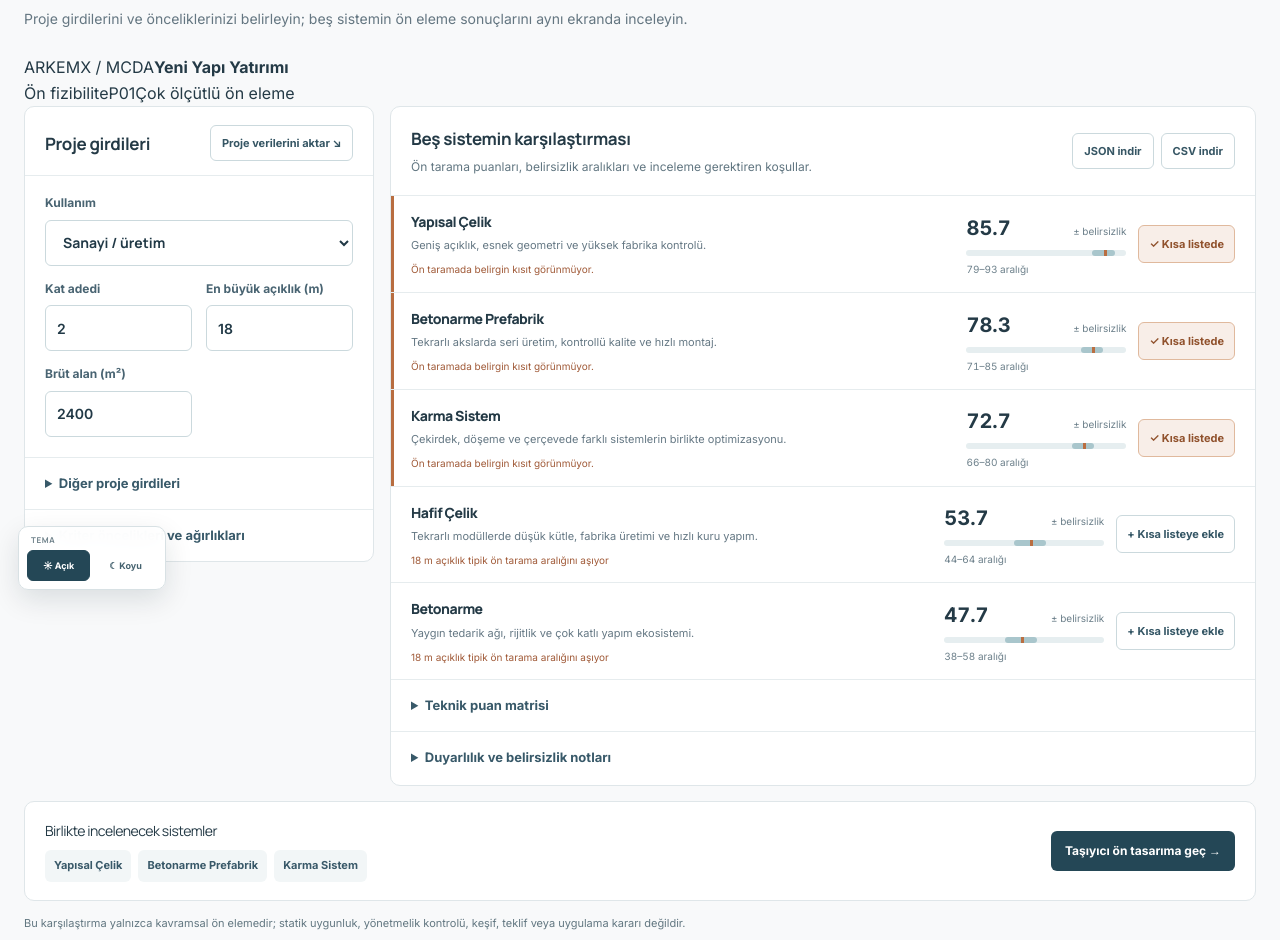
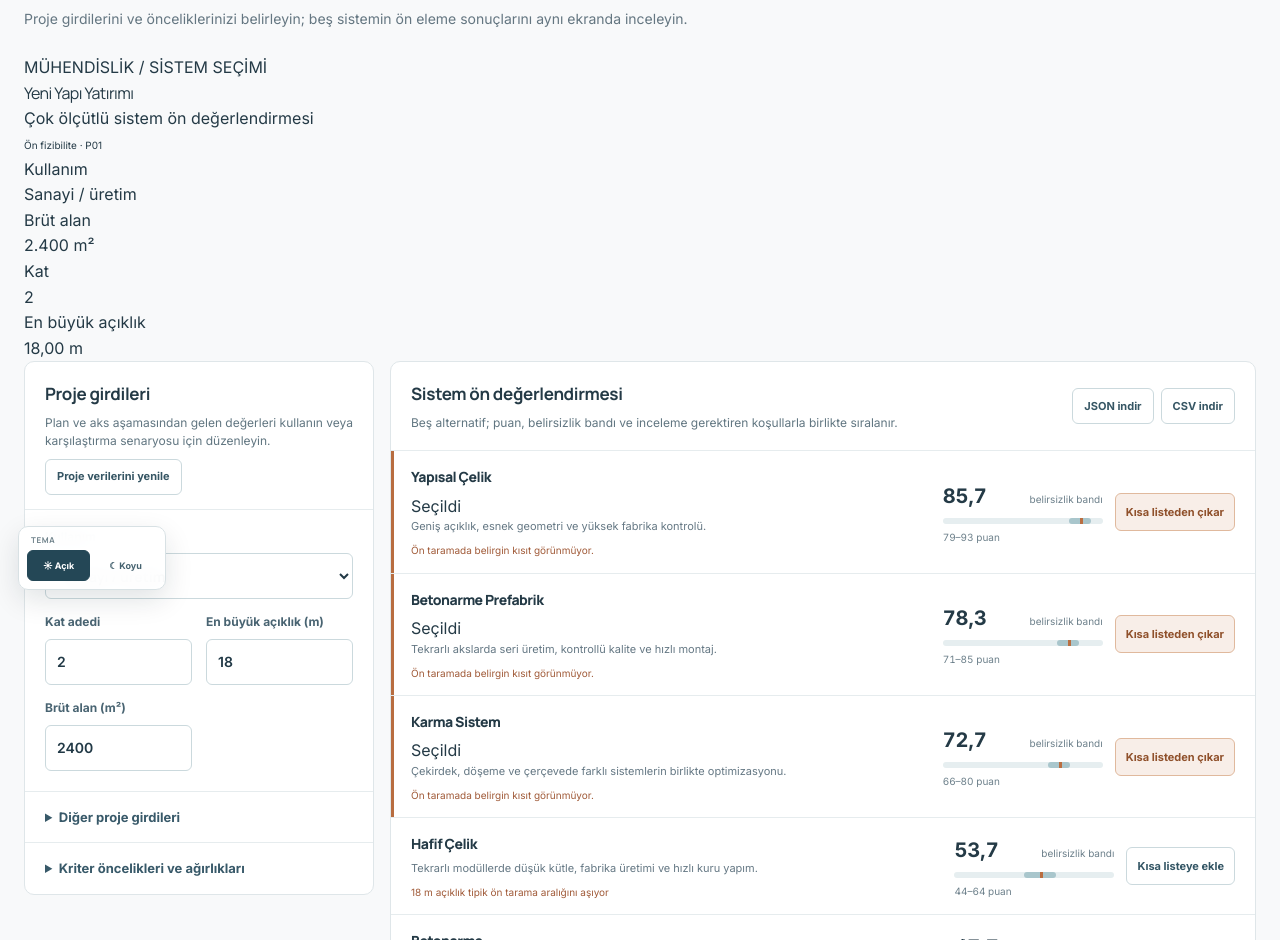
Before and after one commit to BuseIbsiroglu0637/arkemx-core-v1, a Next.js app: page /sistem-karsilastirma in a window 1280 px wide. Shown: the part 192-1132 px from the top of the page. Built offline with nearby package versions, Linux system fonts and the light colour scheme.

Commit message:
ui: polish final system comparison workspace

```diff
--- a/app/components/SystemComparisonTool.tsx
+++ b/app/components/SystemComparisonTool.tsx
@@ -29,6 +29,15 @@ const profiles: Record<SystemId, { name: string; slug: string; description: stri
 };
 
 const defaultWeights: Record<CriterionId, number> = { schedule: 5, certainty: 4, span: 4, mass: 4, carbon: 3, flexibility: 4, supply: 3, fire: 3 };
+const usageLabels: Record<string, string> = {
+  industrial: "Sanayi / üretim",
+  storage: "Depo / lojistik",
+  residential: "Konut",
+  commercial: "Ticari / sosyal",
+};
+const formatArea = (value: number) => value.toLocaleString("tr-TR", { maximumFractionDigits: 1 });
+const formatSpan = (value: number) => value.toLocaleString("tr-TR", { minimumFractionDigits: 2, maximumFractionDigits: 2 });
+const formatScore = (value: number) => value.toLocaleString("tr-TR", { minimumFractionDigits: 1, maximumFractionDigits: 1 });
 
 export function SystemComparisonTool({ simple = false }: { simple?: boolean } = {}) {
   const transferApplied = useRef(false);
@@ -132,8 +141,8 @@ export function SystemComparisonTool({ simple = false }: { simple?: boolean } =
     });
 
     setFloors(currentProjectSource.floors);
-    setArea(currentProjectSource.area);
-    setSpan(currentProjectSource.span);
+    setArea(Number(currentProjectSource.area.toFixed(1)));
+    setSpan(Number(currentProjectSource.span.toFixed(2)));
     setUsage(currentProjectSource.usage);
     setSourceSnapshot(currentProjectSource);
   }, [currentProjectSource, fireRating, patchModule, repetition, transport]);
@@ -152,8 +161,8 @@ export function SystemComparisonTool({ simple = false }: { simple?: boolean } =
       const input = saved.input;
       if (typeof input.usage === "string") setUsage(input.usage);
       if (typeof input.floors === "number") setFloors(input.floors);
-      if (typeof input.span === "number") setSpan(input.span);
-      if (typeof input.area === "number") setArea(input.area);
+      if (typeof input.span === "number") setSpan(Number(input.span.toFixed(2)));
+      if (typeof input.area === "number") setArea(Number(input.area.toFixed(1)));
       if (typeof input.repetition === "number") setRepetition(input.repetition);
       if (typeof input.transport === "number") setTransport(input.transport);
       if (typeof input.fireRating === "number") setFireRating(input.fireRating);
@@ -175,33 +184,48 @@ export function SystemComparisonTool({ simple = false }: { simple?: boolean } =
   const exportCsv = () => downloadTextFile("arkem-sistem-karsilastirma.csv", ["rank,system,score,low,high,constraints", ...ranking.map((item, index) => `${index + 1},${item.name},${item.score.toFixed(1)},${item.low.toFixed(1)},${item.high.toFixed(1)},"${item.constraints.join("; ")}"`)].join("\n"), "text/csv;charset=utf-8");
 
   if (simple) {
+    const activeUsage = currentProjectSource?.usage ?? usage;
+    const activeArea = currentProjectSource?.area ?? area;
+    const activeFloors = currentProjectSource?.floors ?? floors;
+    const activeSpan = currentProjectSource?.span ?? span;
+
     return <section className="arx-system-tool" data-testid="system-comparison-tool">
-      <div className="arx-system-project-strip" aria-label="Aktif proje ve MCDA durumu">
-        <div><span>ARKEMX / MCDA</span><b>{project.name}</b></div>
-        <div><span>{project.phase}</span><span>{project.revision}</span><span>Çok ölçütlü ön eleme</span></div>
-      </div>
+      <section className="arx-system-context" aria-label="Aktif proje özeti">
+        <div className="arx-system-context-copy">
+          <span>MÜHENDİSLİK / SİSTEM SEÇİMİ</span>
+          <h2>{project.name}</h2>
+          <p>Çok ölçütlü sistem ön değerlendirmesi</p>
+          <small>{project.phase} · {project.revision}</small>
+        </div>
+        <dl className="arx-system-context-kpis">
+          <div><dt>Kullanım</dt><dd>{usageLabels[activeUsage] ?? activeUsage}</dd></div>
+          <div><dt>Brüt alan</dt><dd>{formatArea(activeArea)} m²</dd></div>
+          <div><dt>Kat</dt><dd>{activeFloors}</dd></div>
+          <div><dt>En büyük açıklık</dt><dd>{formatSpan(activeSpan)} m</dd></div>
+        </dl>
+      </section>
       {sourceStale && currentProjectSource ? <section className="arx-mcda-source-status is-stale" role="alert">
         <div>
-          <span>PROJE VERİSİ DEĞİŞTİ</span>
-          <b>MCDA güncellemesi gerekli</b>
-          <p>Kayıtlı MCDA: {area.toLocaleString("tr-TR", { maximumFractionDigits: 1 })} m² · {floors} kat · {span.toLocaleString("tr-TR", { maximumFractionDigits: 3 })} m açıklık. Güncel proje: {currentProjectSource.area.toLocaleString("tr-TR", { maximumFractionDigits: 1 })} m² · {currentProjectSource.floors} kat · {currentProjectSource.span.toLocaleString("tr-TR", { maximumFractionDigits: 3 })} m açıklık.</p>
+          <span>PROJE VERİSİ GÜNCELLENDİ</span>
+          <b>Karşılaştırma girdileri aktif proje verisinden farklı.</b>
+          <p>Karşılaştırma: {formatArea(area)} m² · {floors} kat · {formatSpan(span)} m açıklık. Güncel proje: {formatArea(currentProjectSource.area)} m² · {currentProjectSource.floors} kat · {formatSpan(currentProjectSource.span)} m açıklık.</p>
         </div>
-        <button type="button" onClick={importProjectGeometry}>Güncel proje verisini aktar ve yeniden hesapla</button>
+        <button type="button" onClick={importProjectGeometry}>Proje verilerini yenile ve puanları güncelle</button>
       </section> : manualOverride && currentProjectSource ? <section className="arx-mcda-source-status is-override" role="note">
         <div>
-          <span>MANUEL MCDA SENARYOSU</span>
-          <b>{"Proje snapshot'ı güncel; MCDA girdileri bilinçli olarak farklı."}</b>
-          <p>Güncel proje referansı {currentProjectSource.area.toLocaleString("tr-TR", { maximumFractionDigits: 1 })} m² · {currentProjectSource.floors} kat. İstersen proje değerlerine geri dönebilirsin.</p>
+          <span>MANUEL KARŞILAŞTIRMA SENARYOSU</span>
+          <b>Girdiler güncel projeden bilinçli olarak farklılaştırıldı.</b>
+          <p>Aktif proje referansı {formatArea(currentProjectSource.area)} m² · {currentProjectSource.floors} kat · {formatSpan(currentProjectSource.span)} m açıklık.</p>
         </div>
-        <button type="button" onClick={importProjectGeometry}>Proje değerlerine dön</button>
+        <button type="button" onClick={importProjectGeometry}>Güncel proje değerlerine dön</button>
       </section> : currentProjectSource ? <section className="arx-mcda-source-status is-current" role="status">
-        <div><span>PROJE VERİSİ GÜNCEL</span><b>{"MCDA kaynak snapshot'ı aktif proje ile eşleşiyor."}</b></div>
+        <div><span>PROJE VERİSİYLE SENKRON</span><b>Karşılaştırma güncel proje girdilerini kullanıyor.</b><p>Alan, kat, kullanım ve açıklık değerleri proje zinciriyle eşleşiyor.</p></div>
       </section> : null}
       <div className="arx-system-grid">
         <section className="arx-system-panel" aria-labelledby="arx-system-input-title">
           <header className="arx-system-panel-head">
-            <h2 id="arx-system-input-title">Proje girdileri</h2>
-            <button type="button" onClick={importProjectGeometry}>Proje verilerini aktar ↘</button>
+            <div><h2 id="arx-system-input-title">Proje girdileri</h2><p>Plan ve aks aşamasından gelen değerleri kullanın veya karşılaştırma senaryosu için düzenleyin.</p></div>
+            <button type="button" onClick={importProjectGeometry}>Proje verilerini yenile</button>
           </header>
           <div className="arx-system-fields">
             <label>Kullanım
@@ -216,10 +240,10 @@ export function SystemComparisonTool({ simple = false }: { simple?: boolean } =
               <input type="number" min="1" max="50" value={floors} onChange={(event) => setFloors(Number(event.target.value))} />
             </label>
             <label>En büyük açıklık (m)
-              <input type="number" min="3" max="60" step=".5" value={span} onChange={(event) => setSpan(Number(event.target.value))} />
+              <input type="number" min="3" max="60" step=".01" value={span} onChange={(event) => setSpan(Number(event.target.value))} />
             </label>
             <label>Brüt alan (m²)
-              <input type="number" min="50" max="100000" step=".1" value={area} onChange={(event) => setArea(Number(event.target.value))} />
+              <input type="number" min="50" max="100000" step="1" value={area} onChange={(event) => setArea(Number(event.target.value))} />
             </label>
           </div>
           <details className="arx-system-detail">
@@ -250,7 +274,7 @@ export function SystemComparisonTool({ simple = false }: { simple?: boolean } =
         </section>
         <section className="arx-system-panel arx-system-results" aria-labelledby="arx-system-results-title">
           <header className="arx-system-panel-head">
-            <div><h2 id="arx-system-results-title">Beş sistemin karşılaştırması</h2><p>Ön tarama puanları, belirsizlik aralıkları ve inceleme gerektiren koşullar.</p></div>
+            <div><h2 id="arx-system-results-title">Sistem ön değerlendirmesi</h2><p>Beş alternatif; puan, belirsizlik bandı ve inceleme gerektiren koşullarla birlikte sıralanır.</p></div>
             <div className="arx-system-exports">
               <button type="button" onClick={exportJson}>JSON indir</button>
               <button type="button" onClick={exportCsv}>CSV indir</button>
@@ -259,20 +283,20 @@ export function SystemComparisonTool({ simple = false }: { simple?: boolean } =
           <div className="arx-system-list">
             {ranking.map((item) => <article key={item.id} className={shortlist.includes(item.id) ? "arx-system-result is-selected" : "arx-system-result"}>
               <div className="arx-system-result-name">
-                <h3>{item.name}</h3>
+                <div className="arx-system-result-title"><h3>{item.name}</h3>{shortlist.includes(item.id) ? <span>Seçildi</span> : null}</div>
                 <p>{item.description}</p>
                 <small>{item.constraints[0] ?? "Ön taramada belirgin kısıt görünmüyor."}</small>
               </div>
               <div className="arx-system-score" aria-label={item.name + " ön tarama puanı"}>
-                <div><strong>{item.score.toFixed(1)}</strong><small>± belirsizlik</small></div>
+                <div><strong>{formatScore(item.score)}</strong><small>belirsizlik bandı</small></div>
                 <div className="arx-system-score-track" aria-hidden="true">
                   <i style={{ left: item.low + "%", width: (item.high - item.low) + "%" }} />
                   <b style={{ left: item.score + "%" }} />
                 </div>
-                <small>{item.low.toFixed(0)}–{item.high.toFixed(0)} aralığı</small>
+                <small>{item.low.toFixed(0)}–{item.high.toFixed(0)} puan</small>
               </div>
               <button type="button" aria-pressed={shortlist.includes(item.id)} onClick={() => toggleShortlist(item.id)}>
-                {shortlist.includes(item.id) ? "✓ Kısa listede" : "+ Kısa listeye ekle"}
+                {shortlist.includes(item.id) ? "Kısa listeden çıkar" : "Kısa listeye ekle"}
               </button>
             </article>)}
           </div>
@@ -299,16 +323,22 @@ export function SystemComparisonTool({ simple = false }: { simple?: boolean } =
         </section>
       </div>
       <section className="arx-system-panel arx-system-shortlist" aria-labelledby="arx-system-shortlist-title">
-        <div>
-          <h2 id="arx-system-shortlist-title">Birlikte incelenecek sistemler</h2>
+        <div className="arx-system-shortlist-main">
+          <div className="arx-system-shortlist-heading">
+            <div><span>KISA LİSTE · {shortlist.length}</span><h2 id="arx-system-shortlist-title">Birlikte değerlendirilecek sistemler</h2><p>Seçili alternatifler bir sonraki ön taşıyıcı tasarım aşamasına birlikte aktarılır.</p></div>
+            {shortlist.length ? <button type="button" onClick={() => setShortlist([])}>Listeyi temizle</button> : null}
+          </div>
           <div className="arx-system-tags">
-            {ranking.filter((item) => shortlist.includes(item.id)).map((item) => <span key={item.id}>{item.name}</span>)}
-            {shortlist.length === 0 ? <span>Henüz sistem seçilmedi.</span> : null}
+            {ranking.filter((item) => shortlist.includes(item.id)).map((item) => <button type="button" key={item.id} onClick={() => toggleShortlist(item.id)}>{item.name}<span>×</span></button>)}
+            {shortlist.length === 0 ? <span className="is-empty">Henüz sistem seçilmedi.</span> : null}
           </div>
         </div>
-        <Link href="/tasiyici-on-tasarim">Taşıyıcı ön tasarıma geç →</Link>
+        <div className="arx-system-next">
+          <p>Kısa listedeki sistemlerle ön taşıyıcı tasarım aşamasına geçin.</p>
+          {shortlist.length ? <Link href="/tasiyici-on-tasarim">Taşıyıcı ön tasarıma geç →</Link> : <button type="button" disabled>Önce sistem seçin</button>}
+        </div>
       </section>
-      <p className="arx-system-note" role="note">Bu karşılaştırma yalnızca kavramsal ön elemedir; statik uygunluk, yönetmelik kontrolü, keşif, teklif veya uygulama kararı değildir.</p>
+      <p className="arx-system-note" role="note"><b>Karar sınırı:</b> Bu ekran sistem alternatiflerini erken aşamada karşılaştırır; statik uygunluk, yönetmelik kontrolü, keşif, teklif veya uygulama kararı değildir.</p>
     </section>;
   }
 
```
